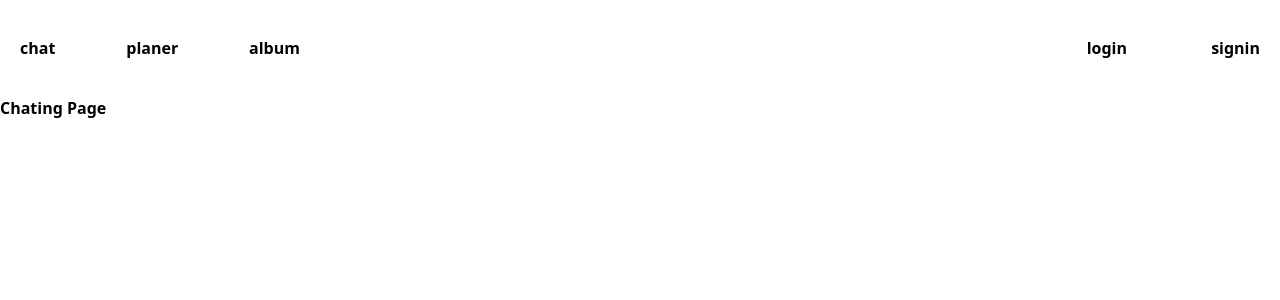
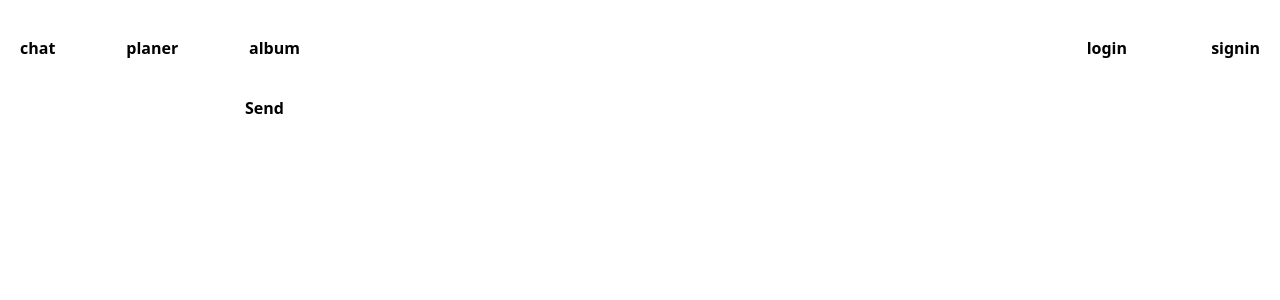
Before and after one commit to csm009177/sofia, a Next.js app: page /chat in a window 1280 px wide. Shown: the top 300 px of the page. Built offline with nearby package versions, Linux system fonts and the light colour scheme.

Commit message:
chating page 만들기 시작

```diff
--- a/app/(pages)/chat/page.tsx
+++ b/app/(pages)/chat/page.tsx
@@ -1,9 +1,41 @@
-import Image from "next/image";
+"use client";
 
+import { useCallback, useState } from "react";
+
+
+// Chat 컴포넌트
 export default function Chat() {
+  const [message, setMessage] = useState("");
+
+  const handleMessageSubmit = async (e) => {
+    e.preventDefault();
+
+    try {
+      await fetch('/chatlogForm', {
+        method: "POST",
+        headers: {
+          "Content-Type": "application/json",
+        },
+        body: JSON.stringify({ message }),
+      });
+
+      // 입력 후 입력란 초기화
+      setMessage("");
+    } catch (error) {
+      console.error("Error sending message:", error);
+    }
+  };
+
   return (
     <div className="flex flex-col justify-between h-full w-screen overflow-hidden">
-      Chating Page
+      <form onSubmit={handleMessageSubmit}>
+        <input
+          type="text"
+          value={message}
+          onChange={(e) => setMessage(e.target.value)}
+        />
+        <button type="submit">Send</button>
+      </form>
     </div>
   );
 }
```
